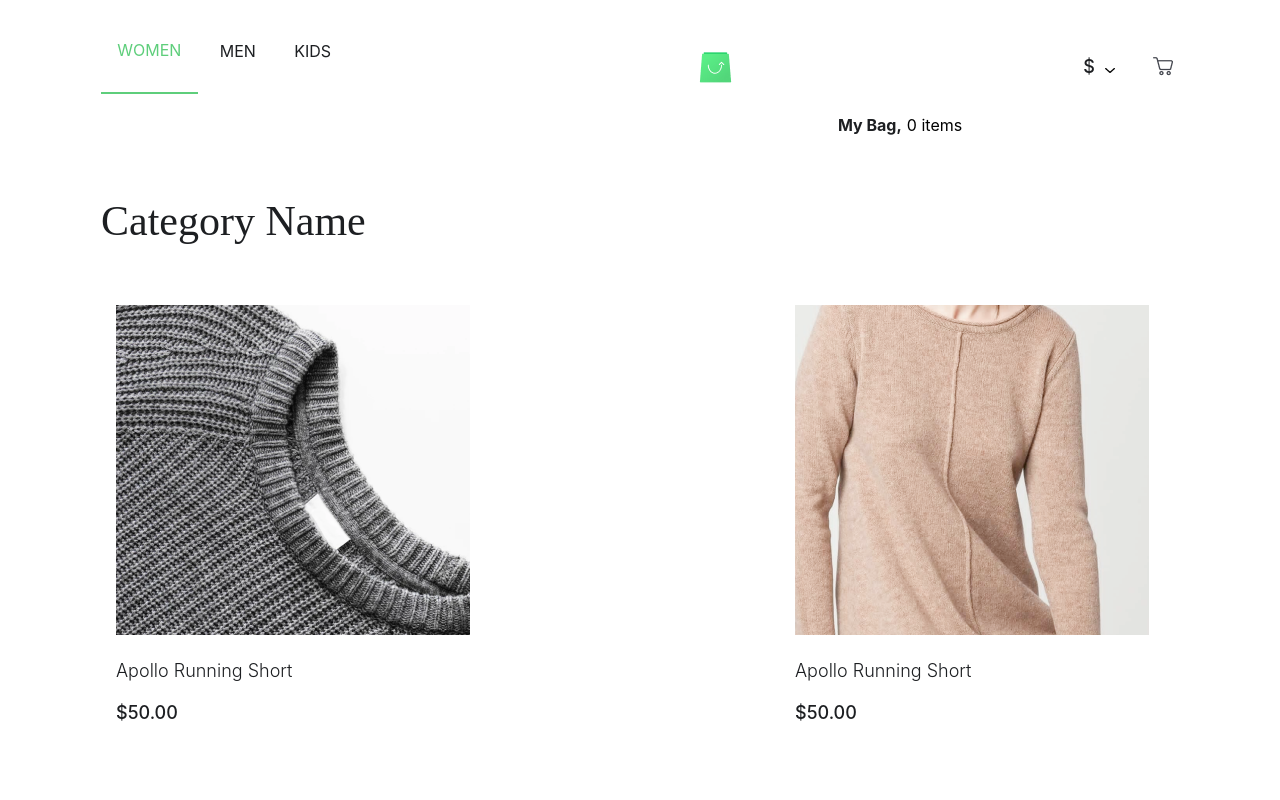
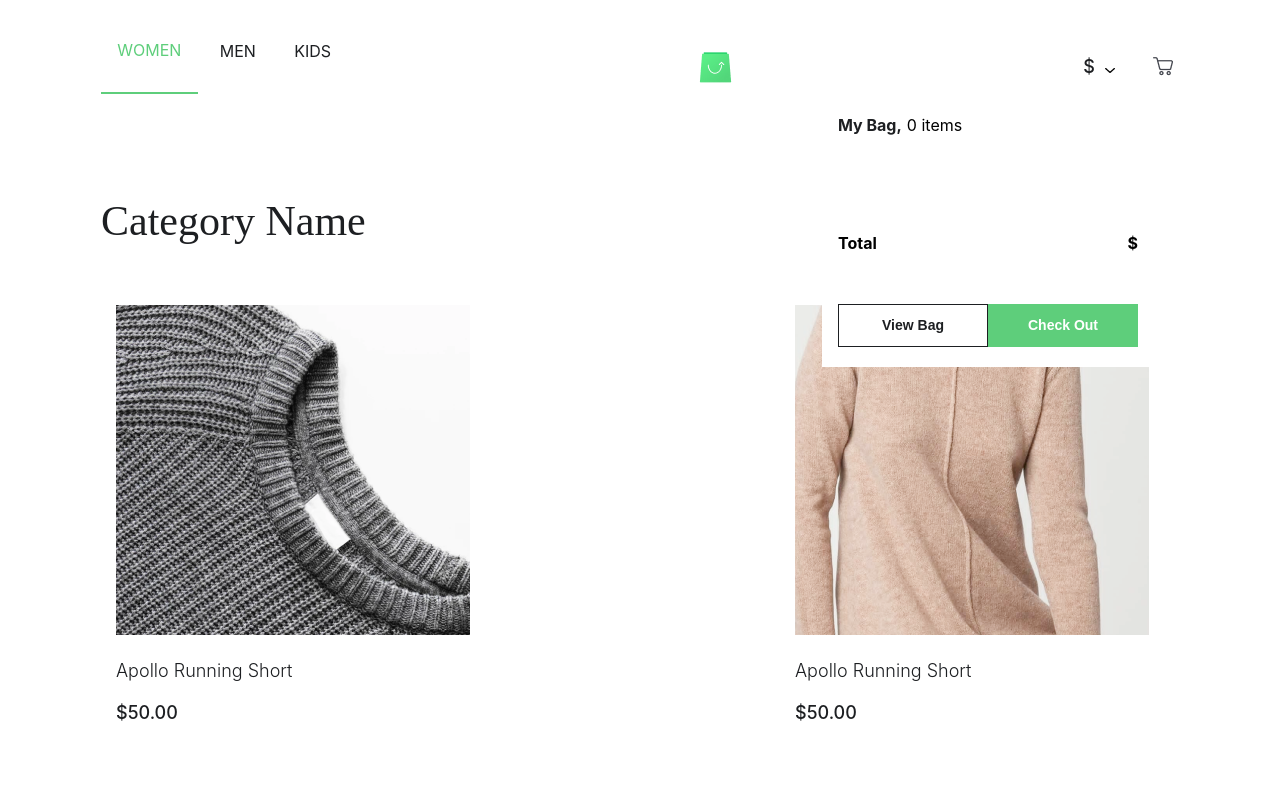
Before and after one commit to LadoGelava910/scandi, a React (Create React App) app: page / in a window 1280 px wide. Both pictures are taken after a click on the button 1163 px from the left and 67 px from the top of the page. Shown: the top 800 px of the page. Built offline with nearby package versions, Linux system fonts and the light colour scheme.

Commit message:
sdfsdfsdfsdfsdfsdfsdfsdfffff

```diff
--- a/src/App.js
+++ b/src/App.js
@@ -94,6 +94,23 @@ export default class App extends Component {
           "find stunning women's cocktail dresses and party dresses. Stand out in lace and metallic cocktail dresses and party dresses from all your favorite brands",
       },
     ],
+    total: null,
+  };
+
+  countTotal = () => {
+    this.setState({
+      ...this.state,
+      total: this.state.products
+        .filter((item) => {
+          return item.inCart === true;
+        })
+        .map((elem) => {
+          return elem.price;
+        })
+        .reduce(function (a, b) {
+          return a + b;
+        }, 0),
+    });
   };
 
   addToCart = (productId) => {
@@ -107,6 +124,7 @@ export default class App extends Component {
         return product;
       }),
     });
+    this.countTotal();
   };
 
   incrementQuantity = (productId) => {
@@ -156,6 +174,7 @@ export default class App extends Component {
           products={this.state.products}
           incrementQuantity={this.incrementQuantity}
           decrementQuantity={this.decrementQuantity}
+          total={this.state.total}
         />
 
         <BrowserRouter>
--- a/src/components/Header/Header.css
+++ b/src/components/Header/Header.css
@@ -216,12 +216,54 @@ header {
   width: 325px;
 }
 
-.quantity_wrapper button{
-  border: 1px solid #1D1F22;
-  color: #1D1F22;
+.quantity_wrapper button {
+  border: 1px solid #1d1f22;
+  color: #1d1f22;
   width: 24px;
   height: 24px;
   font-size: 14px;
+}
+
+.total_wrapper {
+  display: flex;
+  align-items: center;
+  justify-content: space-between;
+  margin-top: 52px;
+}
+
+.total_wrapper p {
+  font-weight: bold;
+}
+
+.cart_btns_wrapper {
+  display: flex;
+  align-items: center;
+  justify-content: space-between;
+  margin-top: 35px;
+}
+
+.cart_btns_wrapper button {
+  display: flex;
+  flex-direction: column;
+  justify-content: center;
+  align-items: center;
+  padding: 16px 32px;
+  width: 150px;
+  height: 43px;
+  font-weight: 600;
+  font-size: 14px;
+  line-height: 120%;
+  cursor: pointer;
+}
+
+.cart_btns_wrapper button:first-child {
+  border: 1px solid #1d1f22;
+  color: #1d1f22;
+}
+
+.cart_btns_wrapper button:nth-child(2) {
+  background-color: #5ece7b;
+  color: white;
 }
 
 @media only screen and (max-width: 900px) {
--- a/src/components/Header/Header.js
+++ b/src/components/Header/Header.js
@@ -132,6 +132,14 @@ export default class Header extends Component {
                       );
                     }
                   })}
+                  <div className="total_wrapper">
+                    <p>Total</p>
+                    <p>${this.props.total}</p>
+                  </div>
+                  <div className="cart_btns_wrapper">
+                    <button>View Bag</button>
+                    <button>Check Out</button>
+                  </div>
                 </div>
               </div>
             )}
```
